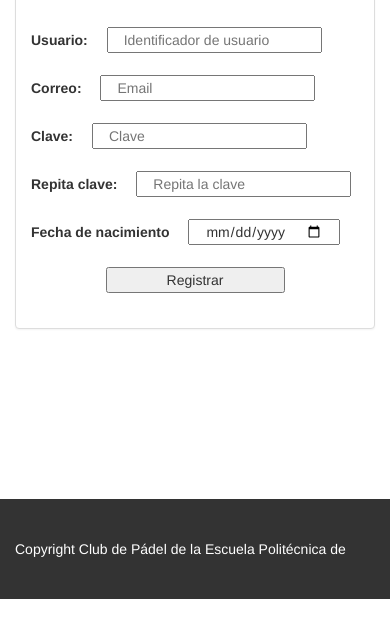
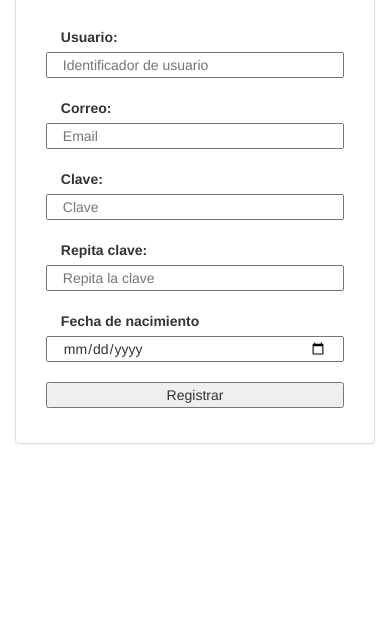
Before and after one commit to dowrow/TDCL.ECP3, a plain HTML site: page registro.html in a window 390 px wide. Shown: the part 218-844 px from the top of the page. Drawn offline with nearby package versions, Linux system fonts and the light colour scheme.

Commit message:
Arreglado footer. Registro responsive

```diff
--- a/css/main.css
+++ b/css/main.css
@@ -27,8 +27,13 @@ body, .parallax, .panel {
   background: transparent;
 }
 
+body, html {
+    height: 100%;
+}
+
 body > .container {
     min-height: 100%;
+
 }
 
 .shady-circle {
@@ -52,9 +57,8 @@ form .row {
 
 footer {
     background-color: #333333;
-    height: 100px;
-    margin-top: 150px;
-    margin-bottom: 0;
+    min-height: 100px;
+    margin-top: 50px;
 }
 
 footer span {
--- a/registro.html
+++ b/registro.html
@@ -88,28 +88,28 @@
                 <form>
 
                     <div class="row">
-                        <label class="col-md-5 text-right">Usuario:</label>
-                        <input class="col-md-4" type="text" placeholder="Identificador de usuario"/>
+                        <label class="col-md-2 col-md-offset-2 col-sm-5 col-xs-offset-1 col-xs-10 col-xs-offset-1 text-md-right text-xs-left">Usuario:</label>
+                        <input class="col-md-4 col-sm-4 col-xs-offset-1 col-xs-10" type="text" placeholder="Identificador de usuario"/>
                     </div>
 
                     <div class="row">
-                        <label class="col-md-5 text-right">Correo:</label>
-                        <input class="col-md-4" type="email" placeholder="Email"/>
+                        <label class="col-md-2 col-md-offset-2 col-sm-5 col-xs-offset-1 col-xs-10 col-xs-offset-1 text-md-right text-xs-left">Correo:</label>
+                        <input class="col-md-4 col-sm-4 col-xs-offset-1 col-xs-10" type="email" placeholder="Email"/>
                     </div>
                     <div class="row">
-                        <label class="col-md-5 text-right">Clave:</label>
-                        <input class="col-md-4" type="password" placeholder="Clave"/>
+                        <label class="col-md-2 col-md-offset-2 col-sm-5 col-xs-offset-1 col-xs-10 col-xs-offset-1 text-md-right text-xs-left">Clave:</label>
+                        <input class="col-md-4 col-sm-4 col-xs-offset-1 col-xs-10" type="password" placeholder="Clave"/>
                     </div>
                     <div class="row">
-                        <label class="col-md-5 text-right">Repita clave:</label>
-                        <input class="col-md-4" type="password" placeholder="Repita la clave"/>
+                        <label class="col-md-2 col-md-offset-2 col-sm-5 col-xs-offset-1 col-xs-10 col-xs-offset-1 text-md-right text-xs-left">Repita clave:</label>
+                        <input class="col-md-4 col-sm-4 col-xs-offset-1 col-xs-10" type="password" placeholder="Repita la clave"/>
                     </div>
                     <div class="row">
-                        <label class="col-md-5 text-right">Fecha de nacimiento</label>
-                        <input class="col-md-4" type="date"/>
+                        <label class="col-md-2 col-md-offset-2 col-sm-5 col-xs-offset-1 col-xs-10 col-xs-offset-1 text-md-right text-xs-left">Fecha de nacimiento</label>
+                        <input class="col-md-4 col-sm-4 col-xs-offset-1 col-xs-10" type="date"/>
                     </div>
                     <div class="row">
-                        <input class="col-md-offset-8 col-md-1 col-sm-offset-8 col-sm-1 col-xs-offset-3 col-xs-6" type="submit"/ value="Registrar">
+                        <input class="col-md-offset-8 col-md-1 col-sm-offset-7 col-sm-2 col-xs-offset-1 col-xs-10" type="submit"/ value="Registrar">
                     </div>
                 </form>
             </div>
@@ -118,7 +118,7 @@
 
     <footer class="container-fluid">
         <section class="row">
-            <span class="col-md-12 text-center">Copyright Club de Pádel de la Escuela Politécnica de Madrid 2015.</span>
+              <span class="col-md-12 text-center">© Club de Pádel de la Escuela Politécnica de Madrid 2015.</span>
         </section>
     </footer>
 
```
Also changed, not shown: index.html (+1 -1 lines), instalaciones.html (+3 -3 lines), login.html (+3 -3 lines).
